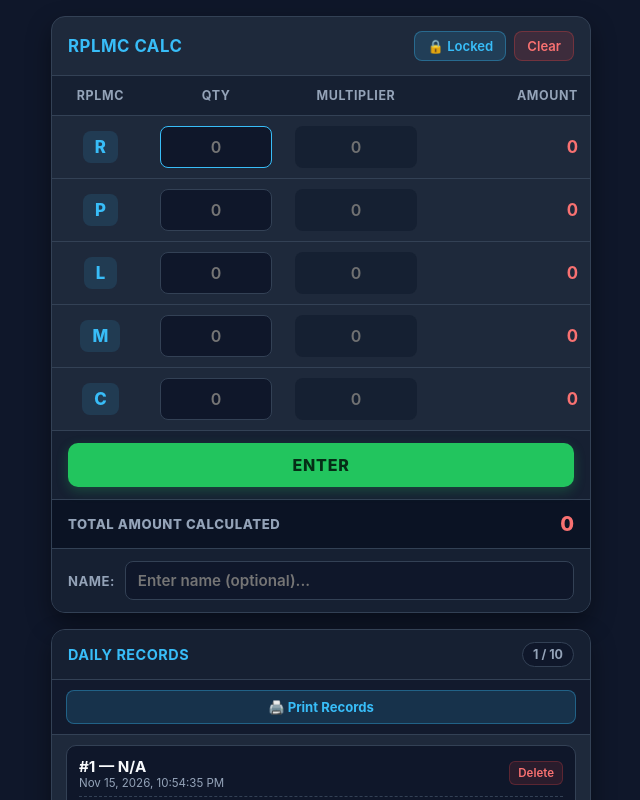
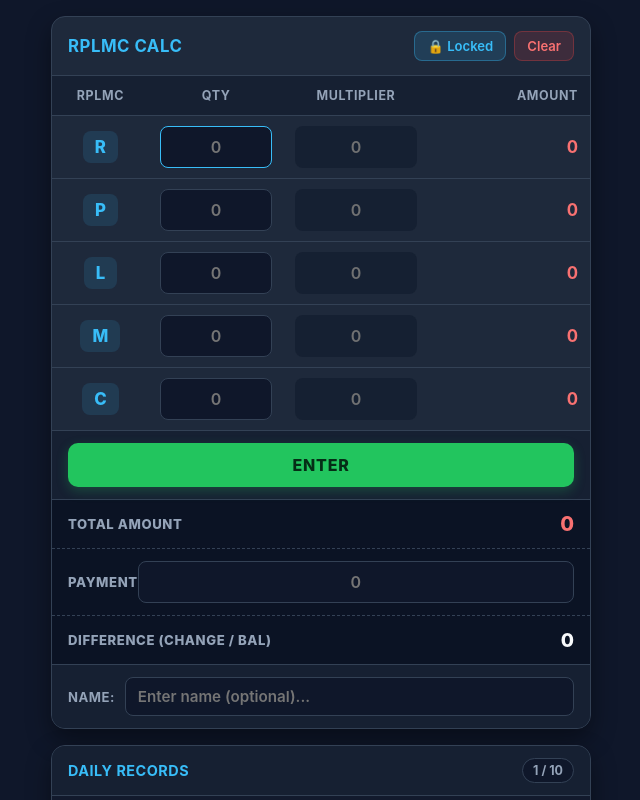
Before and after one commit to bfbcsongs/bagsakan-pos, a plain HTML site: page index.html in a window 1280 px wide. Both pictures are taken after a click on the button "ENTER". Shown: the top 800 px of the page, without its empty margins (319-959 px from the left). Drawn offline with Linux system fonts and the light colour scheme.

Commit message:
Enhance summary section with payment and difference
Updated summary section to include total amount, payment, and difference calculations. Enhanced styles and added dynamic updates for payment input.

```diff
--- a/index.html
+++ b/index.html
@@ -210,7 +210,7 @@
     background: #4ade80;
   }
 
-  /* Summary Section */
+  /* Summary Section (Total Amount, Payment, Difference) */
   .summary-section {
     display: none;
     background: #0b1324;
@@ -226,6 +226,11 @@
     justify-content: space-between;
     align-items: center;
     padding: 12px 16px;
+    border-bottom: 1px dashed var(--border);
+  }
+
+  .summary-row:last-child {
+    border-bottom: none;
   }
 
   .summary-label {
@@ -236,10 +241,36 @@
     color: var(--muted);
   }
 
+  .summary-value {
+    font-size: 1.15rem;
+    font-weight: 800;
+  }
+
   #total-amount-disp {
     color: var(--red-amount);
     font-size: 1.25rem;
-    font-weight: 800;
+  }
+
+  .payment-input {
+    width: 140px;
+    padding: 8px 10px;
+    background: var(--input-bg);
+    border: 1px solid var(--border);
+    border-radius: 8px;
+    color: #4ade80;
+    font-size: 1.15rem;
+    font-weight: 700;
+    text-align: right;
+    outline: none;
+    transition: border-color 0.2s;
+  }
+
+  .payment-input:focus {
+    border-color: var(--accent);
+  }
+
+  #diff-disp {
+    font-size: 1.2rem;
   }
 
   .name-bar {
@@ -315,6 +346,7 @@
     border-radius: 8px;
     font-weight: 700;
     font-size: 0.82rem;
+    cursor: pointer;
   }
 
   .record-list {
@@ -393,6 +425,13 @@
     font-size: 0.9rem;
   }
 
+  .rec-pay-diff {
+    font-size: 0.75rem;
+    color: var(--muted);
+    display: flex;
+    gap: 12px;
+  }
+
   .btn-del-rec {
     background: rgba(239, 68, 68, 0.12);
     color: #f87171;
@@ -410,14 +449,13 @@
     margin-bottom: 12px;
   }
 
-  /* Print Stylesheet */
   @media print {
     body { background: white; color: black; padding: 0; }
     .container:not(:last-child), .top-bar, .action-bar, .summary-section, .name-bar, .record-actions, .btn-del-rec, .footer-note { display: none !important; }
     .container { border: none; box-shadow: none; max-width: 100%; }
     .record-list { max-height: none; overflow: visible; }
     .record-item { background: white; border: 1px solid #ccc; break-inside: avoid; }
-    .rec-name, .rec-time, .rec-breakdown, .rec-qty, .rec-amt { color: black !important; }
+    .rec-name, .rec-time, .rec-breakdown, .rec-qty, .rec-amt, .rec-pay-diff { color: black !important; }
   }
 </style>
 </head>
@@ -480,11 +518,19 @@
     <button class="btn-enter" onclick="handleEnter()">Enter</button>
   </div>
 
-  <!-- SUMMARY SECTION (Shows Total Amount upon Enter) -->
+  <!-- SUMMARY SECTION (Total Amount, Payment, Difference) -->
   <div class="summary-section" id="summary-section">
     <div class="summary-row">
-      <span class="summary-label">Total Amount Calculated</span>
+      <span class="summary-label">Total Amount</span>
       <span class="summary-value" id="total-amount-disp">0</span>
+    </div>
+    <div class="summary-row">
+      <span class="summary-label">Payment</span>
+      <input type="number" inputmode="decimal" id="payment-input" class="payment-input" placeholder="0" oninput="updatePaymentAndDiff()">
+    </div>
+    <div class="summary-row">
+      <span class="summary-label">Difference (Change / Bal)</span>
+      <span class="summary-value" id="diff-disp">0</span>
     </div>
   </div>
 
@@ -517,6 +563,7 @@
   const lockBtn = document.getElementById('lock-btn');
   const statusNote = document.getElementById('status-note');
   const nameInput = document.getElementById('entry-name');
+  const paymentInput = document.getElementById('payment-input');
   const summarySection = document.getElementById('summary-section');
   const recordListEl = document.getElementById('record-list');
   const recordCountEl = document.getElementById('record-count');
@@ -602,7 +649,7 @@
     }, 30000);
   });
 
-  // Automatic calculation as QTY or Multiplier inputs change
+  // Calculate row amounts as QTY changes
   function calculate() {
     let totalAmount = 0;
     const currentMults = [];
@@ -621,12 +668,29 @@
     return Math.round(totalAmount);
   }
 
+  // Update Payment and Difference dynamically
+  function updatePaymentAndDiff() {
+    const totalAmount = calculate();
+    const payment = parseFloat(paymentInput.value) || 0;
+    const diff = payment - totalAmount;
+
+    const diffDisp = document.getElementById('diff-disp');
+    diffDisp.textContent = formatAmount(diff);
+    if (diff > 0) {
+      diffDisp.style.color = '#4ade80'; // Green for change
+    } else if (diff < 0) {
+      diffDisp.style.color = '#f87171'; // Red for balance
+    } else {
+      diffDisp.style.color = 'var(--text)';
+    }
+    return { payment, diff };
+  }
+
   // Handle ENTER button tap
   function handleEnter() {
     let totalQty = 0;
     let totalAmount = 0;
     const breakdownParts = [];
-    const qtyValuesArray = Array.from(qtyInputs).map(inp => inp.value);
 
     for (let i = 0; i < 5; i++) {
       const q = parseFloat(qtyInputs[i].value) || 0;
@@ -639,6 +703,9 @@
     }
 
     const roundedTotal = Math.round(totalAmount);
+    const payment = parseFloat(paymentInput.value) || 0;
+    const diff = payment - roundedTotal;
+
     const rawName = nameInput.value.trim();
     const recordName = rawName !== '' ? rawName : 'N/A';
     const breakdownStr = breakdownParts.length > 0 ? breakdownParts.join(' | ') : 'No QTY';
@@ -655,18 +722,20 @@
       timestamp: getFormattedTimestamp(),
       totalQty: totalQty,
       totalAmount: roundedTotal,
-      breakdown: breakdownStr,
-      qtys: qtyValuesArray
+      payment: payment,
+      diff: diff,
+      breakdown: breakdownStr
     };
 
     records.unshift(newRecord);
     saveRecords(records);
 
-    // Show Total Amount on screen
+    // Show summary section with calculated values
     summarySection.classList.add('visible');
     document.getElementById('total-amount-disp').textContent = formatAmount(roundedTotal);
+    updatePaymentAndDiff();
 
-    // Clear All
+    // Clear All inputs for next entry
     clearAllInputsOnly();
   }
 
@@ -703,6 +772,10 @@
             <span class="rec-amt">${formatAmount(rec.totalAmount)}</span>
           </div>
         </div>
+        <div class="rec-pay-diff">
+          <span>Pay: ${formatAmount(rec.payment || 0)}</span>
+          <span>Diff: ${formatAmount(rec.diff || 0)}</span>
+        </div>
       </div>
     `).join('');
   }
@@ -716,11 +789,11 @@
   function clearAllInputsOnly() {
     qtyInputs.forEach(input => input.value = '');
     nameInput.value = '';
+    paymentInput.value = '';
     calculate();
     qtyInputs[0].focus();
   }
 
-  // Master Clear Button (resets inputs and hides summary)
   function clearAll() {
     clearAllInputsOnly();
     summarySection.classList.remove('visible');
```
